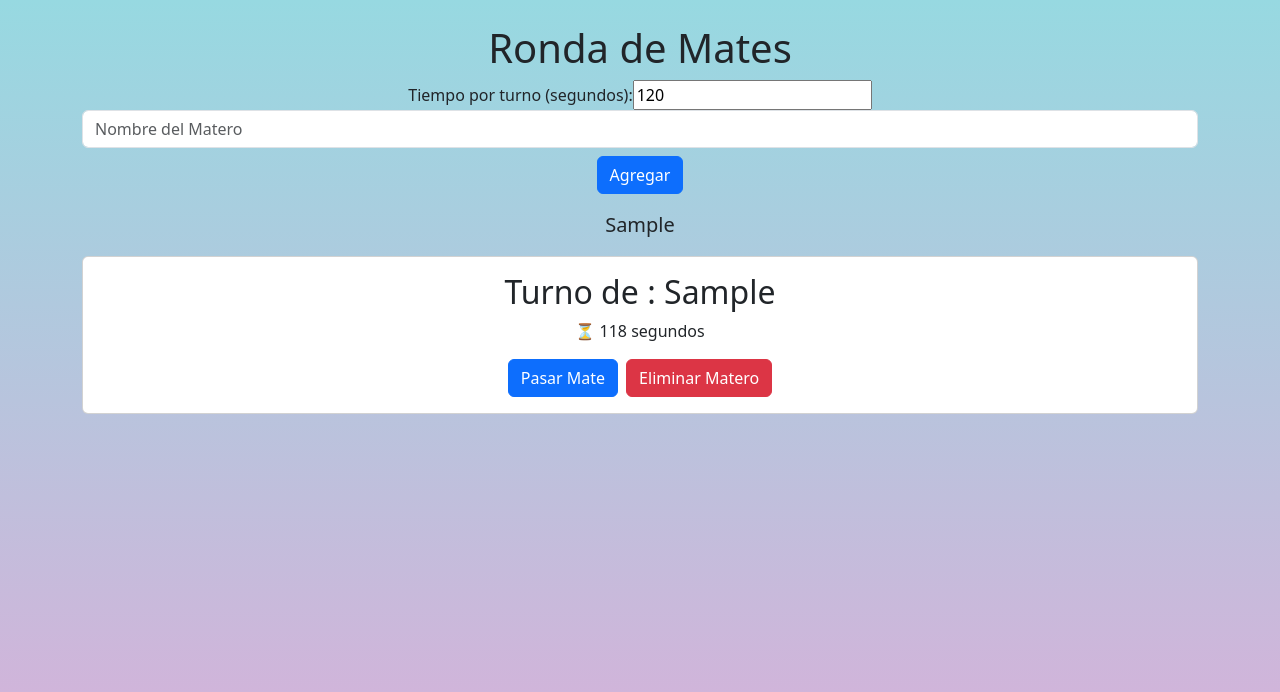
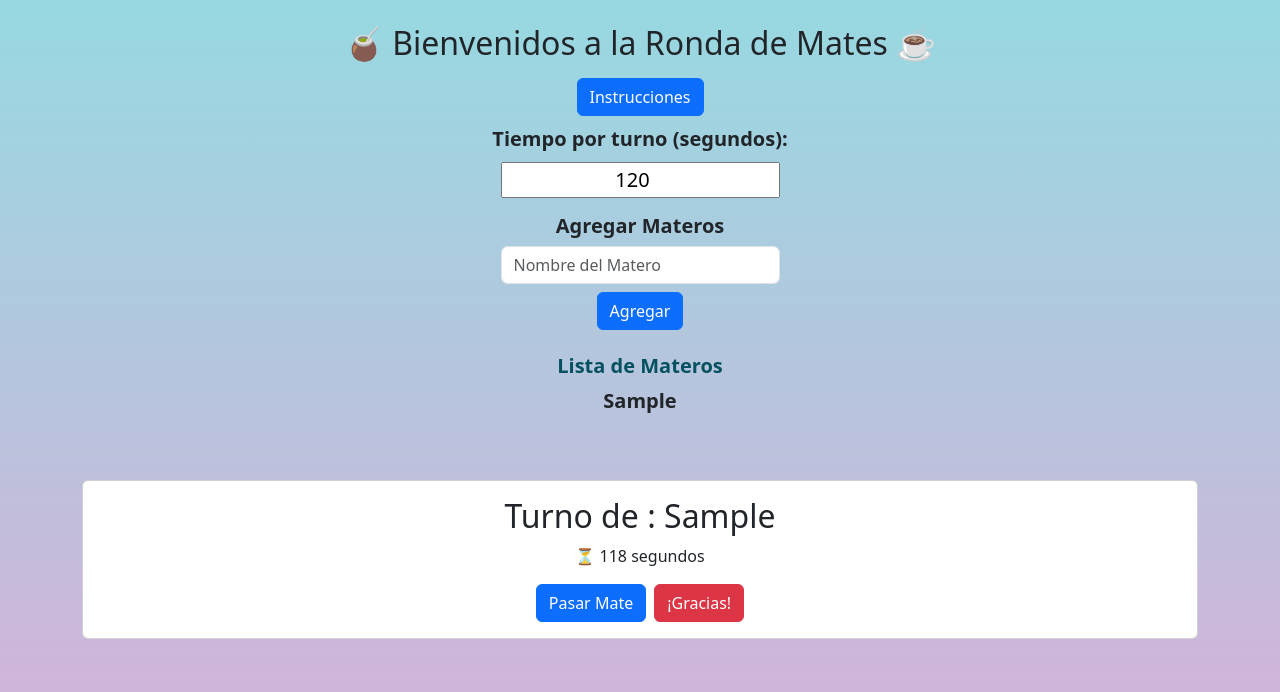
Before and after one commit to BritoAugusto/turnosMate, a React (Vite) app: page / in a window 1280 px wide. Both pictures are taken after typing "Sample" into the empty fields and a click on the button "Agregar". Shown: the top 692 px of the page. Built offline with nearby package versions, Linux system fonts and the light colour scheme.

Commit message:
se agrego un boton con un instructivo de como funciona la pagina, el boton es controlado por un useState

```diff
--- a/src/App.css
+++ b/src/App.css
@@ -15,3 +15,32 @@ main{
   font-weight: bold;
   color: red;
 }
+
+.introduccion {
+  /* background: rgba(255, 255, 255, 0.8); Fondo semitransparente */
+  background-color: transparent;
+  border-radius: 10px;
+  padding: 20px;
+  max-width: 600px;
+  margin: 20px auto;
+  box-shadow: 0px 4px 10px rgba(0, 0, 0, 0.2);
+}
+
+.introduccion h2 {
+  color: #6D4C41; /* Color marrón tipo mate */
+  font-weight: bold;
+}
+
+.introduccion ul {
+  list-style-type: none;
+  padding-left: 0;
+}
+
+.introduccion ul li {
+  padding: 5px 0;
+  font-size: 1.1em;
+}
+
+.introduccion strong {
+  color: #007BFF; /* Azul Bootstrap */
+}
--- a/src/componentes/MateTurnero.jsx
+++ b/src/componentes/MateTurnero.jsx
@@ -21,6 +21,7 @@ const MateTurnero = () => {
 
   const [tiempoRestante, setTiempoRestante] = useState(tiempoPorTurno);
   const [tiempoComenzado, setTiempoComenzado] = useState(false);
+const [mostrarInstrucciones, setMostrarInstrucciones] = useState(false);
 
   useEffect(() => {
     localStorage.setItem("participantes", JSON.stringify(participantes));
@@ -65,17 +66,72 @@ setParticipantes((prev) =>{
   };
 
   return (
-    <div className="text-center">
-      <h1>Ronda de Mates</h1>
-      <label>
+    <section className="text-center">
+      <h2>🧉 Bienvenidos a la Ronda de Mates ☕</h2>
+     <div>
+      <button
+        className="btn btn-primary my-2"
+        onClick={() => setMostrarInstrucciones(!mostrarInstrucciones)}
+      >
+        {mostrarInstrucciones ? "Ocultar" : "Instrucciones"}
+      </button>
+     </div>
+
+      {mostrarInstrucciones && (
+        <div className="introduccion p-3 border rounded">
+          <p>
+            Este sistema te ayuda a organizar el turno de cada matero en una
+            ronda de mates. ¡Así nadie se queda sin su mate!
+          </p>
+          <h4>🔹 ¿Cómo funciona?</h4>
+          <ul className="text-start d-inline-block">
+            <li>
+              <strong>1️⃣ Selecciona el tiempo</strong> (en segundos) que cada
+              persona tendrá para tomar su mate.
+            </li>
+            <li>
+              <strong>2️⃣ Agrega los materos</strong> a la lista en el orden en
+              que tomarán.
+            </li>
+            <li>
+              <strong>3️⃣ El tiempo comienza automáticamente</strong> cuando
+              agregas al primer matero.
+            </li>
+          </ul>
+          <h4>🎯 Funcionalidad de los botones</h4>
+          <ul className="text-start d-inline-block">
+            <li>
+              <strong>✅ Pasar Mate:</strong> Finaliza el turno actual y pasa el
+              mate al siguiente matero de la lista.
+            </li>
+            <li>
+              <strong>❌ Gracias:</strong> Si un matero ya no quiere seguir en
+              la ronda, puede presionar este botón para salir de la lista.
+            </li>
+          </ul>
+          <p>¡Que disfruten la ronda! 🧉🔥</p>
+        </div>
+      )}
+
+      <div>
+        <label className="d-flex justify-content-center flex-column fw-bold fs-5">
           Tiempo por turno (segundos):
           <input
             type="number"
             value={tiempoPorTurno}
             onChange={(e) => setTiempoPorTurno(Number(e.target.value))}
+            className="w-25 text-center m-auto mt-2"
           />
         </label>
-      <Participantes agregarMatero={agregarMatero} participantes={participantes} />
+      </div>
+      <div className="d-flex justify-content-center flex-column mt-3">
+        <h4 className="fw-bold fs-5">Agregar Materos</h4>
+        <Participantes
+          agregarMatero={agregarMatero}
+          participantes={participantes}
+        />
+      </div>
+      <div>
         {participantes.length > 0 && (
           <TurnDisplay
             participantes={participantes}
@@ -86,6 +142,7 @@ setParticipantes((prev) =>{
           />
         )}
       </div>
+    </section>
   );
 };
 
--- a/src/componentes/Participantes.jsx
+++ b/src/componentes/Participantes.jsx
@@ -15,10 +15,11 @@ const onSubmit = (data) =>{
 }
 
   return (
-    <Form onSubmit={handleSubmit(onSubmit)} className="mb-3">
+    <Form onSubmit={handleSubmit(onSubmit)} className="">
       <Form.Group>
         <Form.Control
           type="text"
+          className="w-25 m-auto"
           placeholder="Nombre del Matero"
           {...register("nombre", {
             required: "El nombre es obligatorio",
@@ -39,24 +40,22 @@ const onSubmit = (data) =>{
       {errors.nombre && (
         <Form.Text className="text-danger">{errors.nombre.message}</Form.Text>
       )}
-      <ul className="list-unstyled mt-3">
+      <div className=" mt-4">
+        <h5 className="fw-bold text-info-emphasis">Lista de Materos</h5>
+      <ul className="list-unstyled ">
         {participantes.map((nombre, index) => (
           <li
-            className={`fs-5${
+            className={`fs-5 fw-bold ${
               index === participantes.turnoActual ? `turno-actual` : ``
             }`}
             key={index}
-            // style={{
-            //   fontSize: participantes.turnoActual ? "1.5em" : "1em", // Aumenta el tamaño del nombre del turno actual
-            //   fontWeight:
-            //     index === participantes.turnoActual ? "bold" : "normal", // Resalta el nombre
-            //   color: index === participantes.turnoActual ? "red" : "black", // Cambia el color del turno actual
-            // }}
+
           >
             {nombre}
           </li>
         ))}
       </ul>
+      </div>
     </Form>
   );
 };
--- a/src/componentes/TurnDisplay.jsx
+++ b/src/componentes/TurnDisplay.jsx
@@ -4,7 +4,7 @@ import Swal from "sweetalert2";
 
 const TurnDisplay = ({participantes, turnoActual, tiempoRestante, siguienteTurno, eliminarMatero}) => {
   return (
-    <Card className="text-center mt-3">
+    <Card className="text-center mt-5">
       <Card.Body>
         <h2>Turno de : {participantes[turnoActual]}</h2>
         <p>⏳ {tiempoRestante} segundos</p>
@@ -26,7 +26,7 @@ const TurnDisplay = ({participantes, turnoActual, tiempoRestante, siguienteTurno
         className="ms-2"
         onClick={()=> eliminarMatero(turnoActual)}
         >
-          Eliminar Matero
+          ¡Gracias!
         </Button>
       </Card.Body>
     </Card>
```
Lines whose indentation alone changed are shown as unchanged.
